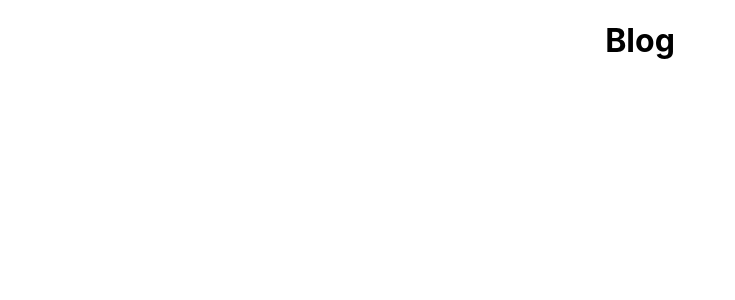
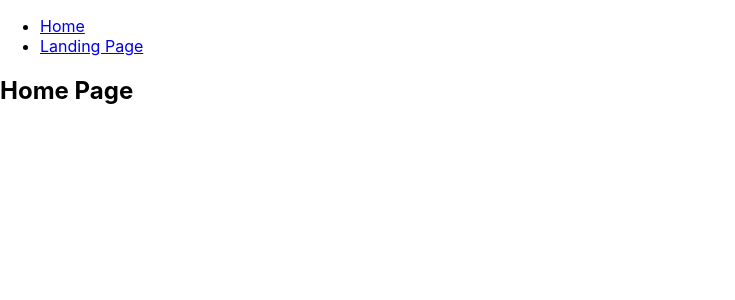
Before and after one commit to matthewgstillman/typescript-react-blog-project, a React (Create React App) app: page / in a window 1280 px wide. Shown: the top 300 px of the page, without its empty margins (0-735 px from the left). Built offline with nearby package versions, Linux system fonts and the light colour scheme.

Commit message:
Landing Page updates

```diff
--- a/package.json
+++ b/package.json
@@ -11,10 +11,10 @@
     "@types/react": "^18.3.3",
     "@types/react-dom": "^18.3.0",
     "@types/react-redux": "^7.1.33",
-    "@types/react-router-dom": "^5.3.3",
     "axios": "^1.7.2",
     "express-async-handler": "^1.2.0",
     "express-rate-limit": "^7.4.0",
+    "express-validator": "^7.1.0",
     "react": "^18.3.1",
     "react-dom": "^18.3.1",
     "react-redux": "^9.1.2",
@@ -48,5 +48,8 @@
       "last 1 firefox version",
       "last 1 safari version"
     ]
+  },
+  "devDependencies": {
+    "@types/react-router-dom": "^5.3.3"
   }
 }
--- a/src/App.tsx
+++ b/src/App.tsx
@@ -1,12 +1,32 @@
 import React from 'react';
-import './App.css';
+import { BrowserRouter as Router, Routes, Route, Link } from 'react-router-dom';
+import LandingPage from './Components/LandingPage';
 
-const App = () => {
+function App() {
   return (
-    <div className="App">
-      <h1>Blog</h1>
-    </div>
+    <Router>
+      <div>
+        <nav>
+          <ul>
+            <li>
+              <Link to="/">Home</Link>
+            </li>
+            <li>
+              <Link to="/landing">Landing Page</Link>
+            </li>
+          </ul>
+        </nav>
+        <Routes>
+          <Route path="/landing" element={<LandingPage />} />
+          <Route path="/" element={<Home />} />
+        </Routes>
+      </div>
+    </Router>
   );
 }
 
+function Home() {
+  return <h2>Home Page</h2>;
+}
+
 export default App;
--- a/src/Components/LandingPage.tsx
+++ b/src/Components/LandingPage.tsx
@@ -1,9 +1,38 @@
-import React from 'react';
+import React, { useEffect, useState } from 'react';
+import axios from 'axios';
+
+interface User {
+    _id: string;
+    firstName: string;
+    lastName: string;
+}
 
 const LandingPage = () => {
-  return (
-    <div>LandingPage</div>
-  )
+    const [users, setUsers] = useState<User[]>([]);
+
+    useEffect(() => {
+        const fetchData = async () => {
+            try {
+                const response = await axios.get('http://localhost:3001/users');
+                setUsers(response.data);
+            } catch (error) {
+                console.error('Error fetching data: ', error);
+            }
+        };
+
+        fetchData();
+    }, []);
+
+    return (
+        <div>
+            <h1>Users</h1>
+            <ul>
+                {users.map(user => (
+                    <li key={user._id}>{user.firstName} {user.lastName}</li>
+                ))}
+            </ul>
+        </div>
+    );
 }
 
-export default LandingPage
+export default LandingPage;
```
Also changed, not shown: 2 other files (tests, documents, lock files or other folders).
